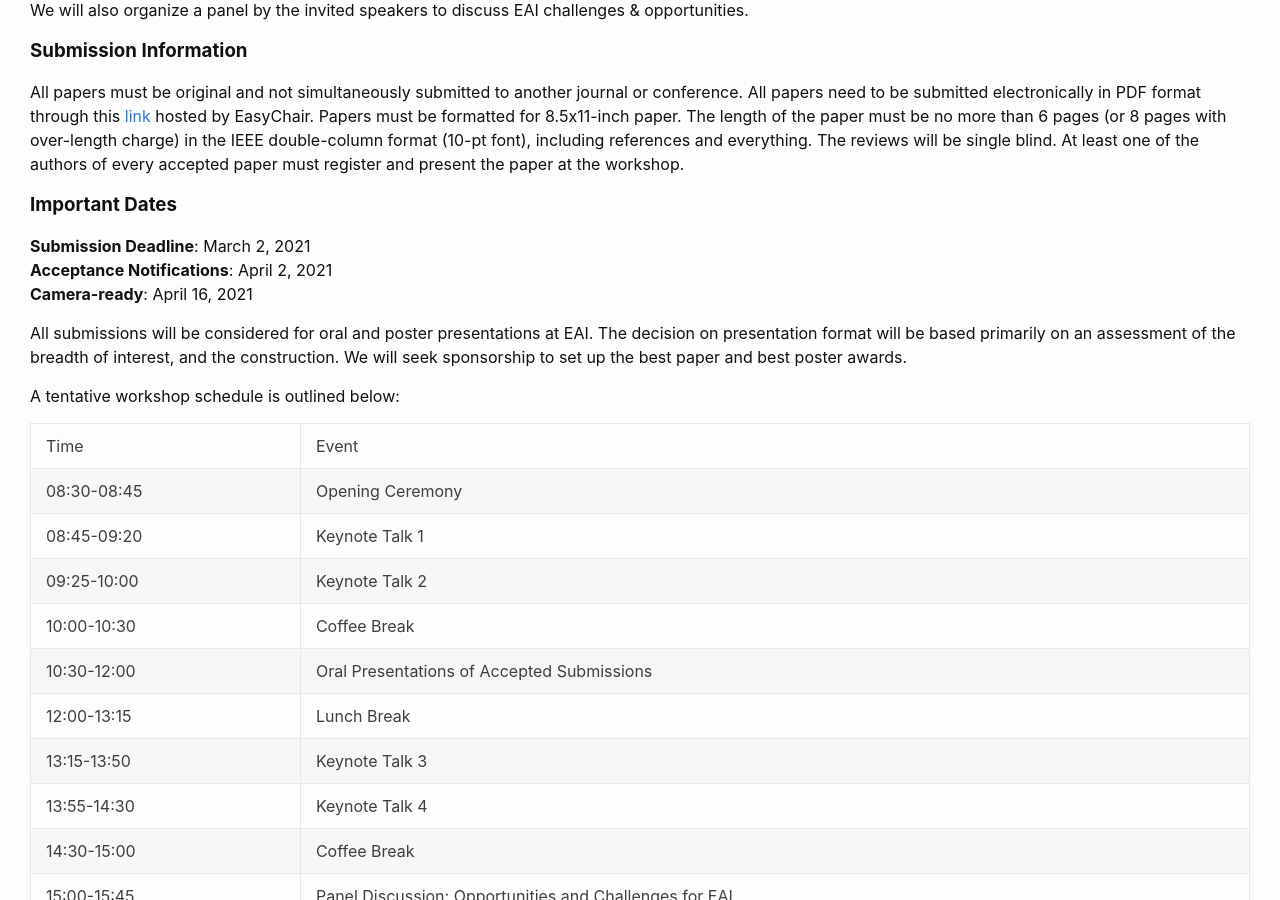
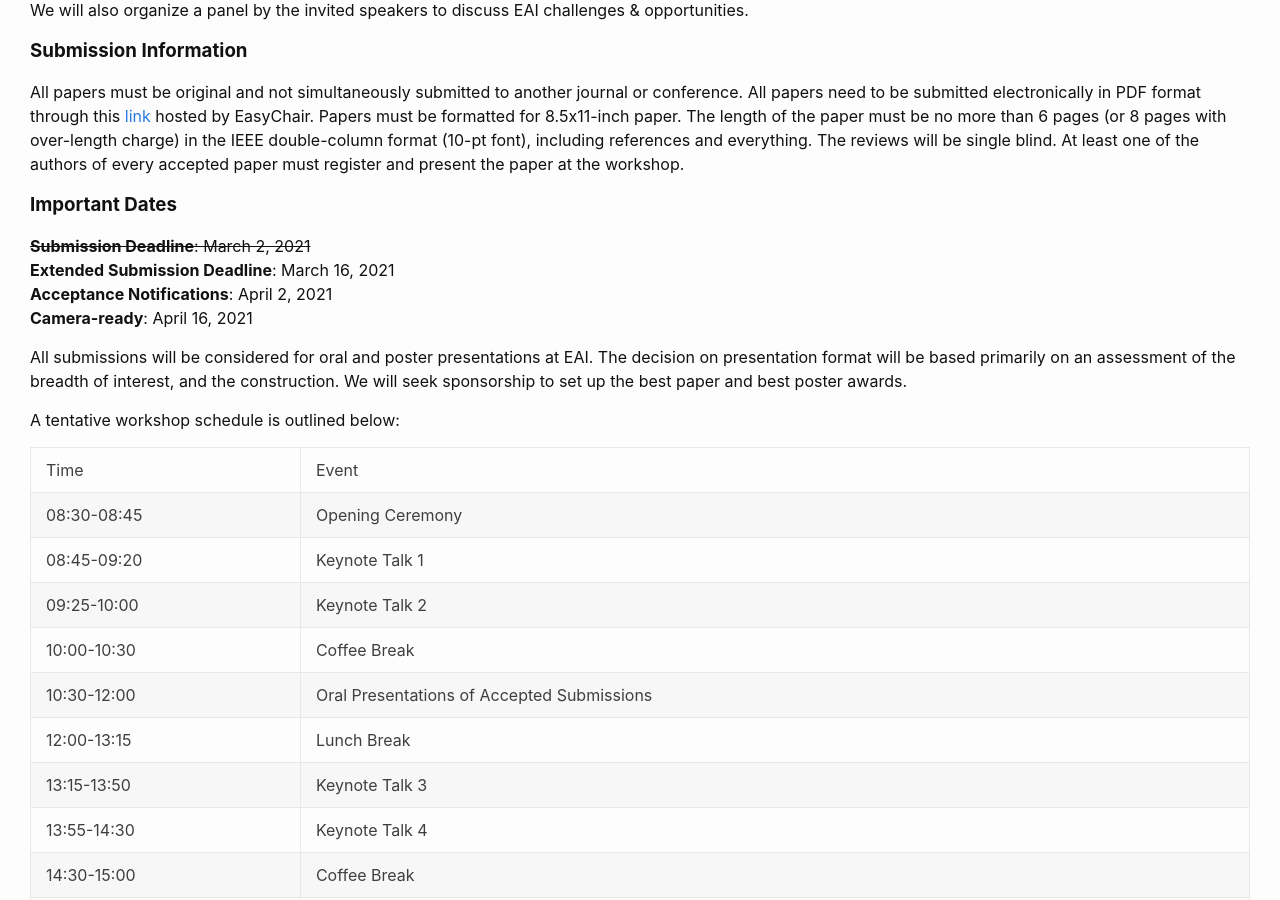
Before and after one commit to EAI-ICDCS/EAI-ICDCS.github.io, a Jekyll site: the page built from index.markdown, in a window 1280 px wide and 900 px high, scrolled down 1033 px. Built offline with Jekyll 4.4.1, drawn with Linux system fonts in a browser that asks for light colours.

Commit message:
Update index.markdown
Extend submission deadline

```diff
--- a/index.markdown
+++ b/index.markdown
@@ -38,7 +38,8 @@ We will also organize a panel by the invited speakers to discuss EAI challenges
 All papers must be original and not simultaneously submitted to another journal or conference. All papers need to be submitted electronically in PDF format through  this [link](https://easychair.org/conferences/?conf=icdcseai2021) hosted by EasyChair. Papers must be formatted for 8.5x11-inch paper. The length of the paper must be no more than 6 pages (or 8 pages with over-length charge) in the IEEE double-column format (10-pt font), including references and everything. The reviews will be single blind. At least one of the authors of every accepted paper must register and present the paper at the workshop.
 
 ### **Important Dates**
-**Submission Deadline**: March 2, 2021
+~~**Submission Deadline**: March 2, 2021~~
+**Extended Submission Deadline**: March 16, 2021
 **Acceptance Notifications**: April 2, 2021
 **Camera-ready**: April 16, 2021
 
```
